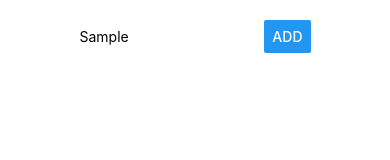
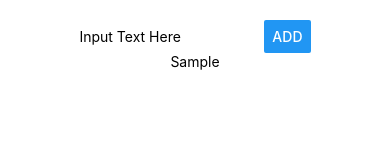
Before and after one commit to amrilsyaifa/rn-udemy-academind, a React Native app: screen / in a window 390 px wide. Both pictures are taken after typing "Sample" into the empty fields and a click on the button "ADD". Shown: the top 160 px of the page. Built offline with nearby package versions, Linux system fonts and the light colour scheme.

Commit message:
Add Function Button Add

```diff
--- a/App.js
+++ b/App.js
@@ -1,14 +1,42 @@
 import React, { Component } from 'react';
-import { Platform, StyleSheet, TextInput, View, Button } from 'react-native';
+import { Platform, StyleSheet, TextInput, View, Button, Text } from 'react-native';
 
 export default class App extends Component {
+  state = {
+    placeName: '',
+    places: [],
+  };
+  placeNameChangeHandler = (val) => {
+    this.setState({
+      placeName: val,
+    });
+  };
+  placeSubmitHandler = () => {
+    if (this.state.placeName.trim() === '') {
+      // trim berfungsi untuk memeriksa karakter, jika di input '' maka di lanjut return, jika tidak lanjut ke setState
+      return;
+    }
+    this.setState((prevState) => {
+      return {
+        places: prevState.places.concat(prevState.placeName), // concat() berfungsi untuk menggabungkan array dari places dengan placeName
+        placeName: '',
+      };
+    });
+  };
   render() {
+    const placeOutput = this.state.places.map((place, index) => <Text key={index}>{place}</Text>); // map hanya dapat di fungsikan di dalam sebuah object tidak bisa array
     return (
       <View style={styles.container}>
         <View style={styles.inputContainer}>
-          <TextInput style={styles.placeInput} placeholder='Input Text Here' />
-          <Button title='Add' style={styles.placeButton} />
+          <TextInput
+            style={styles.placeInput}
+            placeholder='Input Text Here'
+            value={this.state.placeName}
+            onChangeText={this.placeNameChangeHandler}
+          />
+          <Button title='Add' style={styles.placeButton} onPress={this.placeSubmitHandler} />
         </View>
+        <View>{placeOutput}</View>
       </View>
     );
   }
```
